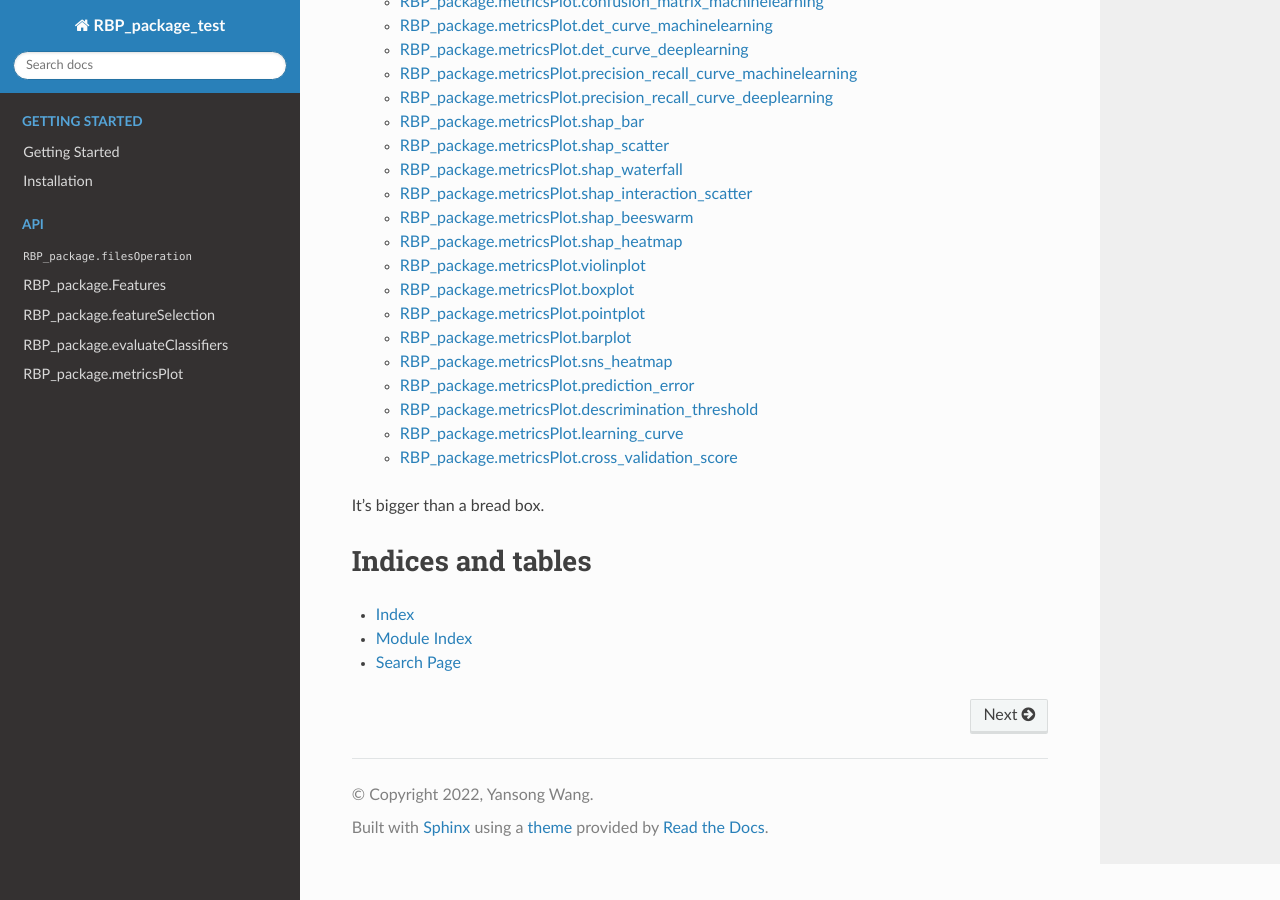
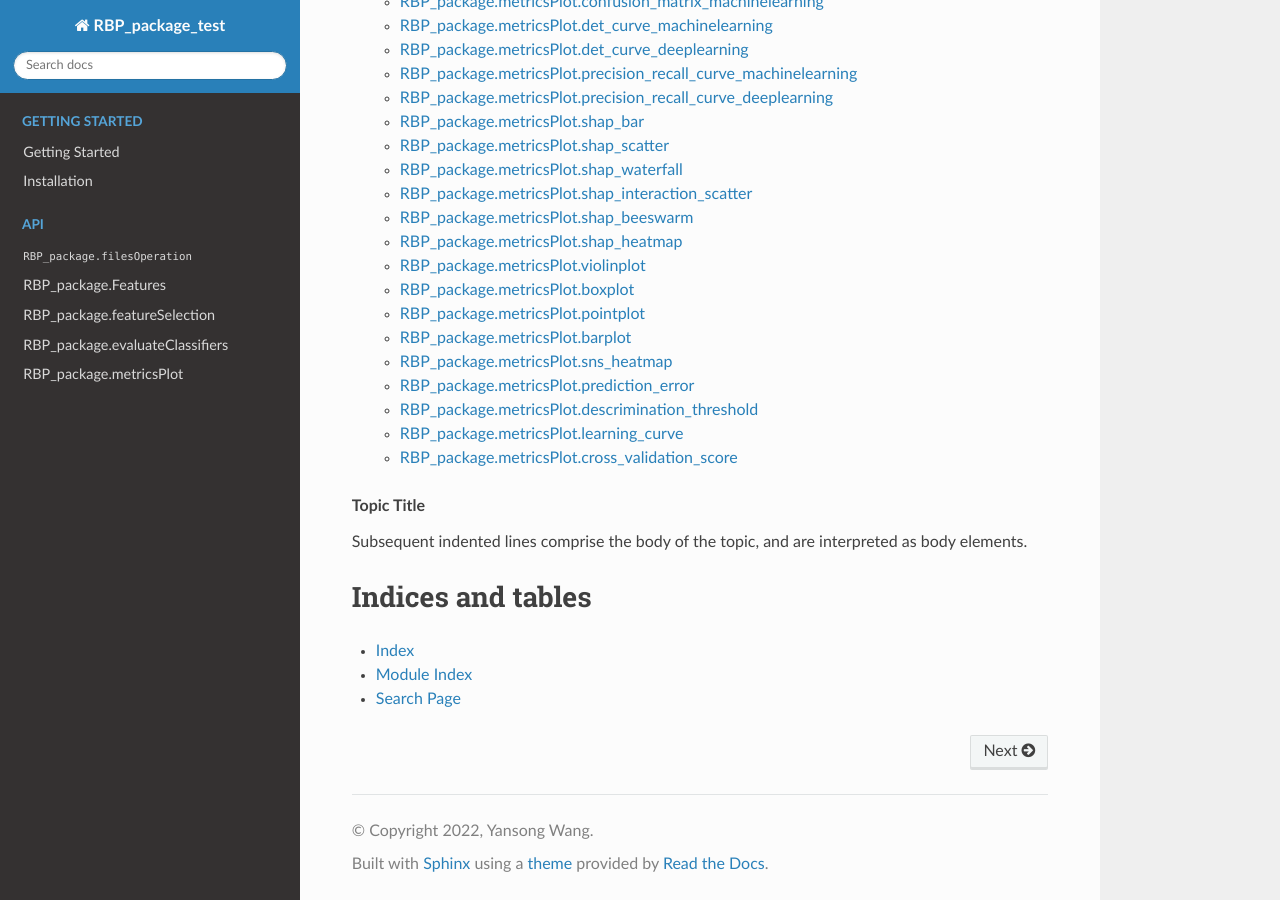
Before and after one commit to no-banana/PyRBP, a Sphinx documentation site: the page built from docs/source/index.rst, in a window 1280 px wide and 900 px high, scrolled down 2468 px. Built offline with Sphinx 7.4.7 and the Read the Docs theme 2.0.0, drawn with Linux system fonts in a browser that asks for light colours.

Commit message:
Add files via upload

```diff
--- a/docs/source/index.rst
+++ b/docs/source/index.rst
@@ -44,9 +44,11 @@ RBP_package is a Python toolbox for quick generation, condensation, evaluation,
    ./evaluate_classifiers.rst
    ./analysis_plots.rst
 
+.. topic:: Topic Title
 
-.. ::
-It's bigger than a bread box.
+    Subsequent indented lines comprise
+    the body of the topic, and are
+    interpreted as body elements.
 
 
 Indices and tables
```
Also changed, not shown: 5 other files.
